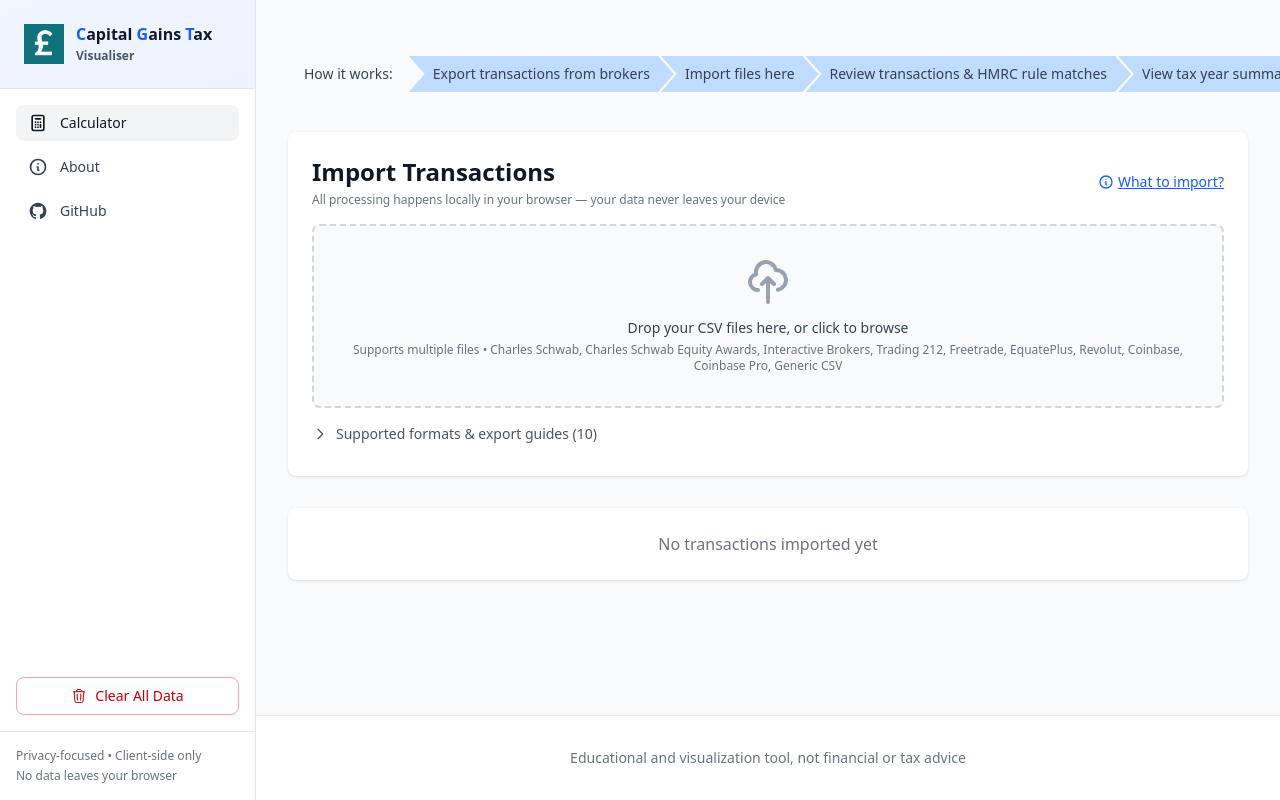
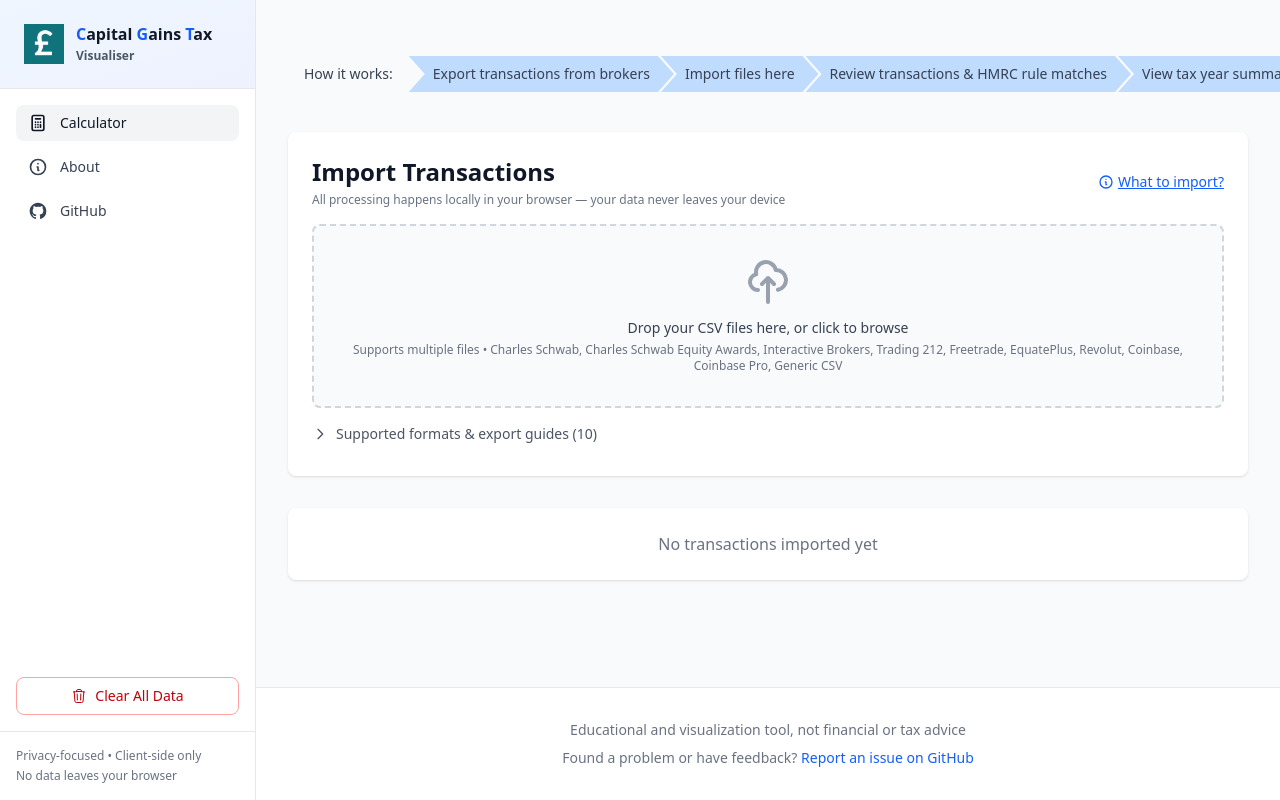
Before and after one commit to coffee-cpu/capital-gains-uk-101, a React (Vite) app: page / in a window 1280 px wide. Built offline with nearby package versions, Linux system fonts and the light colour scheme.

Commit message:
feat: add feedback/contact links (#69)

```diff
--- a/src/components/About.tsx
+++ b/src/components/About.tsx
@@ -360,6 +360,40 @@ export function About() {
             </div>
           </section>
 
+          {/* Feedback & Corrections */}
+          <section className="bg-white shadow rounded-lg p-6">
+            <h2 className="text-2xl font-semibold text-gray-900 mb-4">Feedback &amp; Corrections</h2>
+            <div className="space-y-4 text-gray-700">
+              <p>
+                Spotted an incorrect calculation, an unsupported broker format, or anything else that
+                looks wrong? Please let us know — the more detail you can share (broker, transaction
+                type, expected vs. actual result), the easier it is to fix.
+              </p>
+              <p>
+                <a
+                  href="https://github.com/coffee-cpu/capital-gains-uk-101/issues/new"
+                  target="_blank"
+                  rel="noopener noreferrer"
+                  className="inline-flex items-center px-4 py-2 border border-transparent text-sm font-medium rounded-md text-white bg-blue-600 hover:bg-blue-700"
+                >
+                  Report an issue on GitHub
+                </a>
+              </p>
+
+              <div className="bg-blue-50 border border-blue-200 rounded-lg p-4">
+                <h3 className="text-sm font-medium text-blue-900 mb-1">Manually correcting or adding transactions</h3>
+                <p className="text-sm text-blue-800">
+                  Need to fix a transaction or add one that's missing (for example, a purchase made
+                  before your broker export begins)? Export your data using{' '}
+                  <strong>Export Generic CSV</strong> in the Transactions section, edit the rows in a
+                  spreadsheet, and re-import the corrected file. The Generic CSV format is
+                  auto-detected, so any additions or corrections flow through the same FX, stock-split
+                  and CGT calculations as a broker import.
+                </p>
+              </div>
+            </div>
+          </section>
+
           {/* Project Stats */}
           <CodingStats />
 
--- a/src/components/Footer.tsx
+++ b/src/components/Footer.tsx
@@ -5,6 +5,17 @@ export function Footer() {
         <div className="text-center text-sm text-gray-500">
           Educational and visualization tool, not financial or tax advice
         </div>
+        <div className="mt-2 text-center text-sm text-gray-500">
+          Found a problem or have feedback?{' '}
+          <a
+            href="https://github.com/coffee-cpu/capital-gains-uk-101/issues/new"
+            target="_blank"
+            rel="noopener noreferrer"
+            className="text-blue-600 hover:underline"
+          >
+            Report an issue on GitHub
+          </a>
+        </div>
       </div>
     </footer>
   )
```
